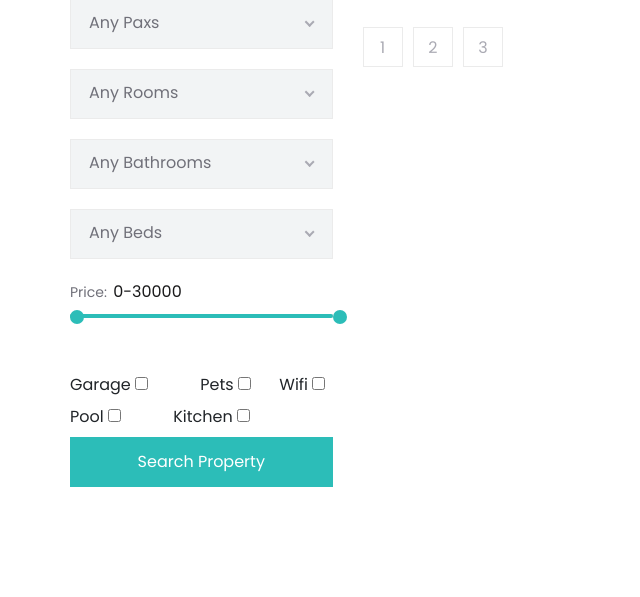
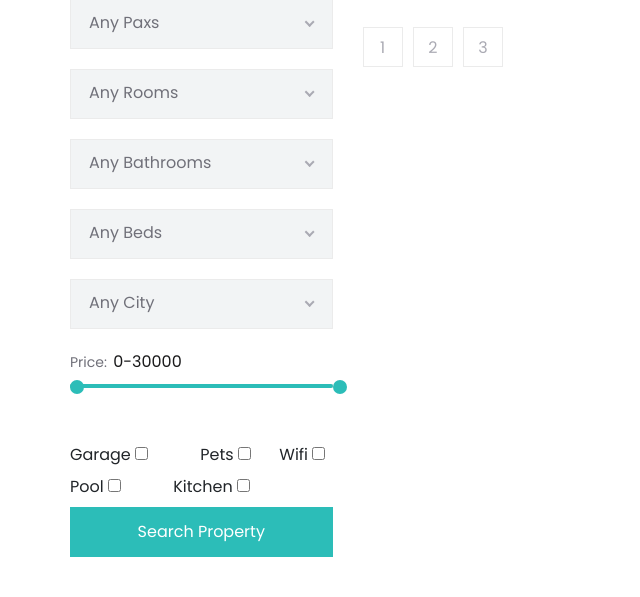
Before and after one commit to ChristianSoldano/HotelReservations-Django, a Django app: page /list/ in a window 1280 px wide. Shown: the part 216-813 px from the top of the page, without its empty margins (0-640 px from the left). Run offline with Django 3.2, Linux system fonts and the light colour scheme; data that the repository does not hold is empty; some libraries are stand-ins or nearby versions.

Commit message:
cities filter and cities drop down added successfully

```diff
--- a/booking/templates/index.html
+++ b/booking/templates/index.html
@@ -76,7 +76,9 @@
                                                placeholder="dd/mm/aaaa"/>
                                         <select id="city" name="city">
                                             <option selected="true" value="any">Any City</option>
-
+                                            {% for city in cities %}
+                                            <option value="{{city.id}}">{{city.name}}</option>
+                                            {% endfor %}
                                         </select>
                                     </div>
                                     <div class="second-row">
--- a/booking/templates/property-list.html
+++ b/booking/templates/property-list.html
@@ -59,6 +59,12 @@
                             <option value="8">8</option>
                             <option value="9">9</option>
                             <option value="10">10</option>
+                        </select>
+                        <select id="city" name="city">
+                            <option selected="true" value="any">Any City</option>
+                            {% for city in cities %}
+                            <option value="{{city.id}}">{{city.name}}</option>
+                            {% endfor %}
                         </select>
                         <div class="price-range-wrap">
                             <div class="price-text">
--- a/booking/views.py
+++ b/booking/views.py
@@ -3,8 +3,9 @@ from booking.models import *
 
 
 def home_page(request):
-    return render(request, 'index.html')
-
+    cities = []
+    cities = City.objects.all()
+    return render(request, 'index.html',{'cities': cities})
 
 def properties_list(request):
     cities = []
@@ -22,17 +23,21 @@ def properties_list(request):
                     if request.POST[key] == 'true':
                         property_filters[key] = True
                     else:
-                        property_filters[key + "__gte"] = int(request.POST[key])
+                        if key == "city":
+                            c = City.objects.filter(id=request.POST[key])
+                            print(c)
+                            property_filters[key] = c[0]
+                           # print(property_filters[key])
+                        else:
+                            property_filters[key + "__gte"] = int(request.POST[key])
 
         price = request.POST["priceRange"].split("-")
 
         property_filters["rate__gte"] = price[0]
         property_filters["rate__lte"] = price[1]
 
-        properties = Property.objects.filter(**property_filters)
-    else:
-        cities = City.objects.all()
-        properties = Property.objects.filter(**property_filters)
+    cities = City.objects.all()
+    properties = Property.objects.filter(**property_filters)
 
     return render(request, 'property-list.html', {'properties': properties, 'cities': cities})
 
```
Also changed, not shown: 1 other file.
